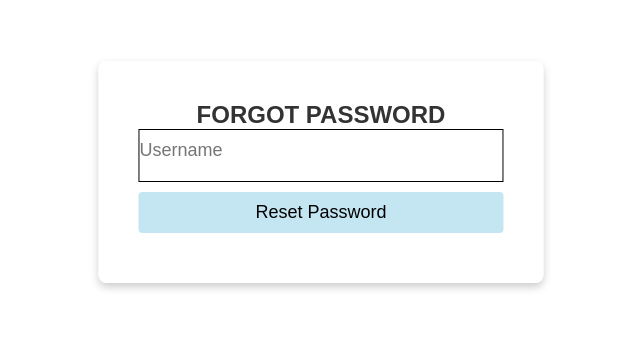
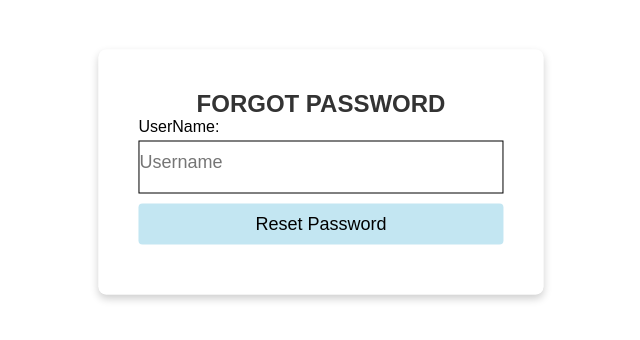
Before and after one commit to d-minic/COP4331-Large-Project, a React (Create React App) app in the folder frontend/: page /ForgotPassword in a window 1280 px wide. Shown: the part 228-568 px from the top of the page, without its empty margins (319-959 px from the left). Built offline with nearby package versions, Linux system fonts and the light colour scheme; a web font is replaced by a local one.

Commit message:
Update ForgotPassword.js

```diff
--- a/frontend/src/components/ForgotPassword.js
+++ b/frontend/src/components/ForgotPassword.js
@@ -54,6 +54,7 @@ function ForgotPassword() {
       <form onSubmit={doForgotPassword}>
         <span id="inner-title">FORGOT PASSWORD</span>
         <br />
+     <label htmlFor="login">UserName:</label>
         <input type="text" id="login" placeholder="Username" ref={loginRef} />
         <input
           type="submit"
```
